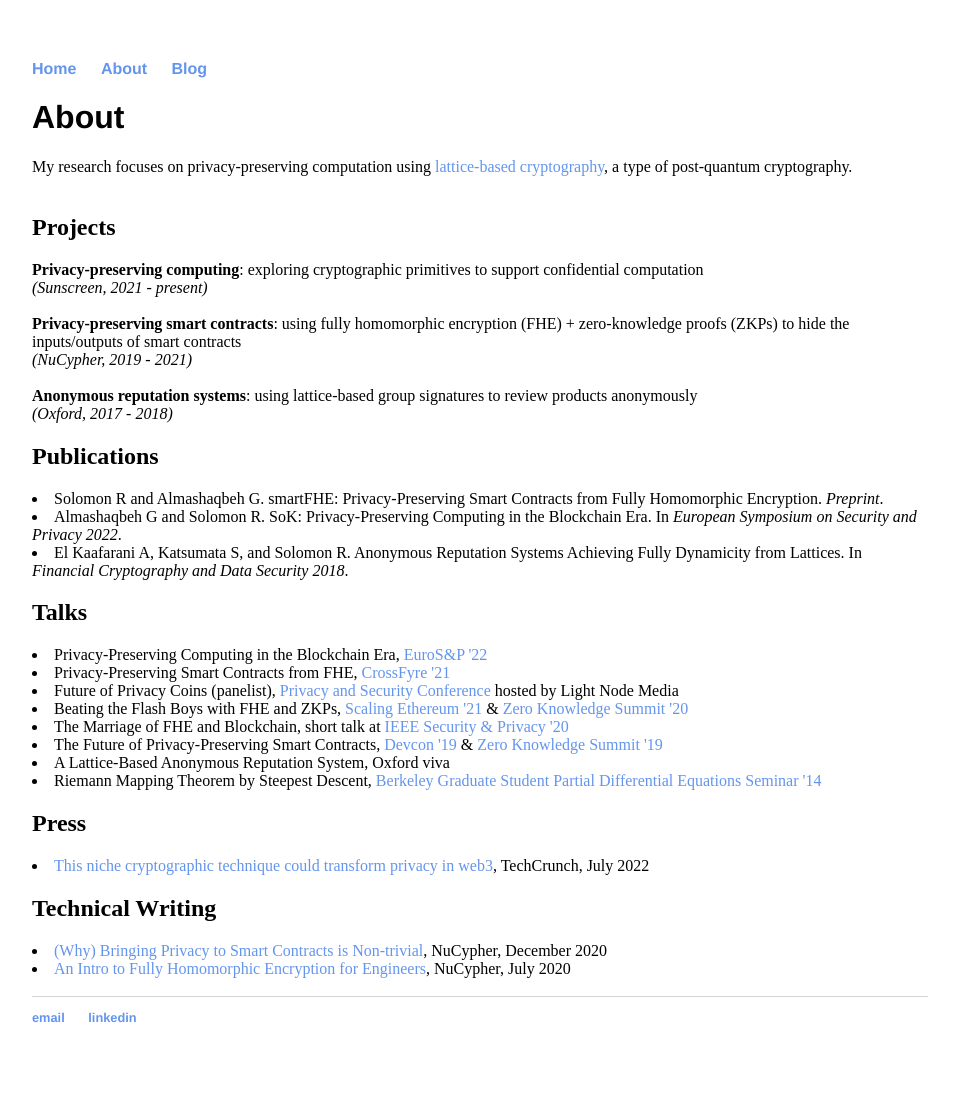
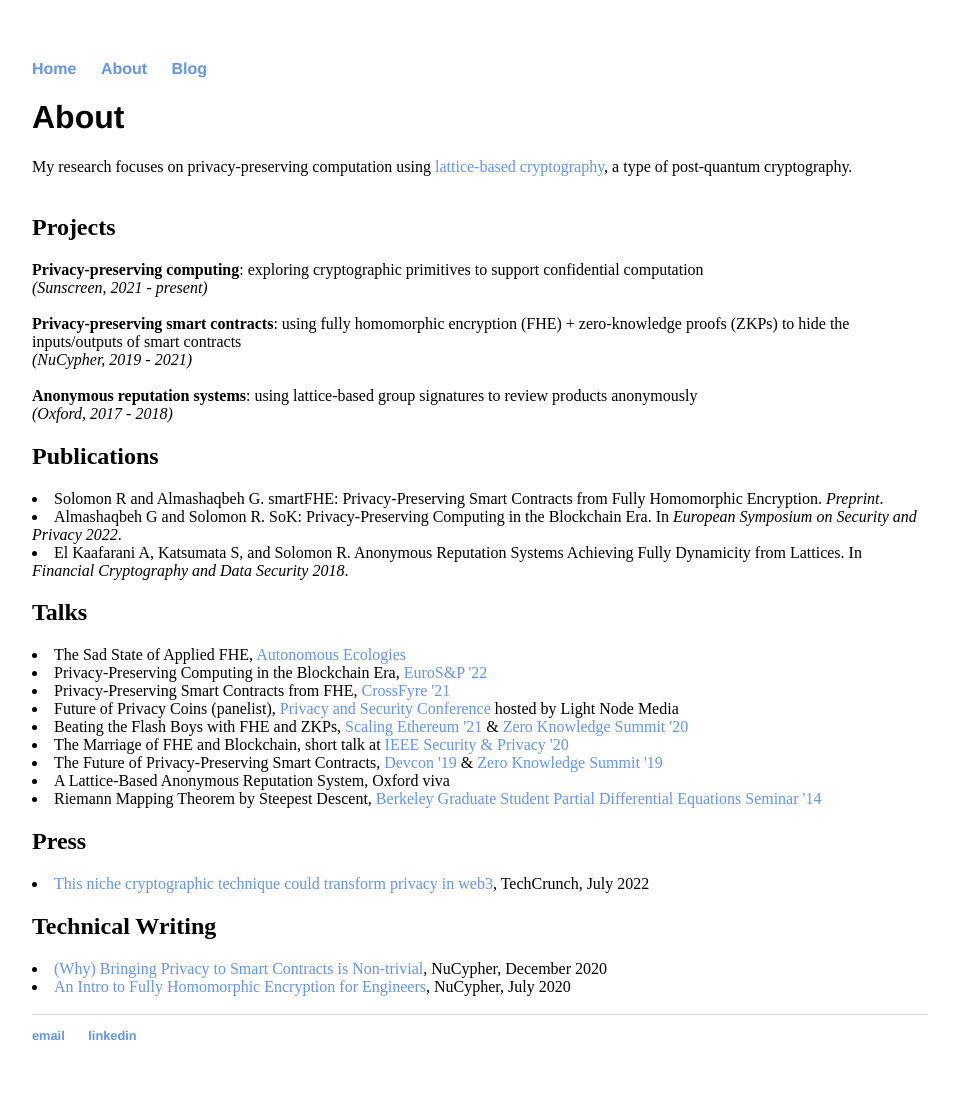
Before and after one commit to ravital/ravital.github.io, a Jekyll site: the page built from about/index.html, in a window 1280 px wide. Shown: the whole page, without its empty margins (160-1119 px from the left). Built offline with Jekyll 4.4.1, drawn with Linux system fonts in a browser that asks for light colours.

Commit message:
Update index.html

```diff
--- a/about/index.html
+++ b/about/index.html
@@ -22,6 +22,7 @@ title: About Ravital Solomon
 
 
 			<h2>Talks</h2>
+			<li>The Sad State of Applied FHE, <a href="https://www.autonomousecologies.xyz/">Autonomous Ecologies</a></li>
 			<li>Privacy-Preserving Computing in the Blockchain Era, <a href="https://www.ieee-security.org/TC/EuroSP2022/">EuroS&P '22</a></li>
 			<li>Privacy-Preserving Smart Contracts from FHE, <a href="https://crossfyre21.cs.ru.nl//">CrossFyre '21</a></li>
 			<li>Future of Privacy Coins (panelist), <a href="https://www.lightnodemedia.com/event/privacy-security-conference-tuesday-august-24/">Privacy and Security Conference</a> hosted by Light Node Media</li>
```
